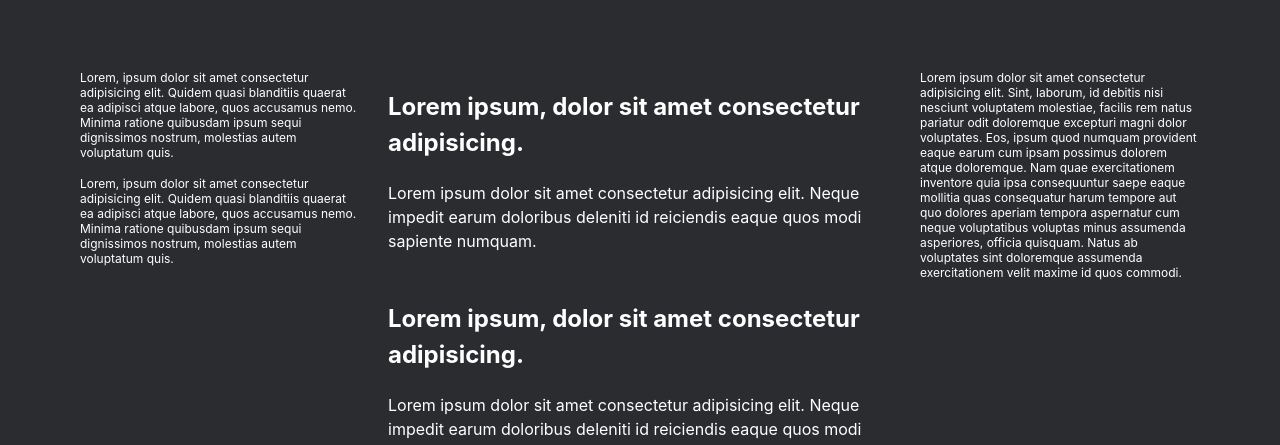
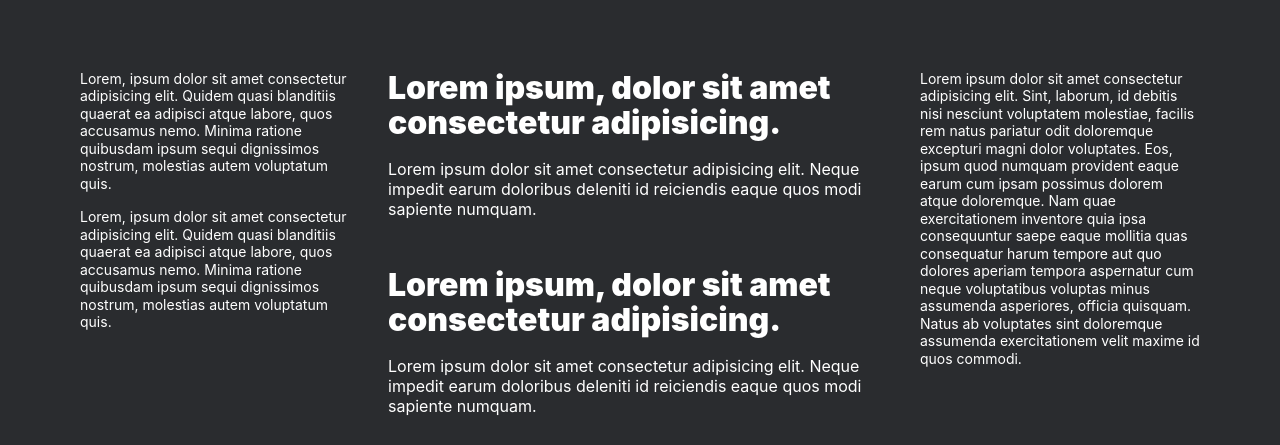
Before and after one commit to Stern-Ritter/three-column-layout, a website: page src/index.html in a window 1280 px wide. Shown: the part 341-786 px from the top of the page. Drawn offline with Linux system fonts and the light colour scheme; files whose address does not match are found by name.

Commit message:
Add card block

```diff
--- a/src/blocks/card/__header/card__header.css
+++ b/src/blocks/card/__header/card__header.css
@@ -0,0 +1,8 @@
+.card__header {
+  padding: 0;
+  margin: 0 0 18px 0;
+  font-style: normal;
+  font-weight: 900;
+  font-size: 32px;
+  line-height: 1.11;
+}
--- a/src/blocks/card/__text/card__text.css
+++ b/src/blocks/card/__text/card__text.css
@@ -0,0 +1,8 @@
+.card__text {
+  padding: 0;
+  margin: 0;
+  font-style: normal;
+  font-weight: normal;
+  font-size: 16px;
+  line-height: 1.25;
+}
--- a/src/blocks/sidebar/__paragraph/sidebar__paragraph.css
+++ b/src/blocks/sidebar/__paragraph/sidebar__paragraph.css
@@ -3,6 +3,6 @@
   margin: 0;
   font-style: normal;
   font-weight: normal;
-  font-size: 12px;
+  font-size: 14px;
   line-height: 1.25;
 }
--- a/src/index.css
+++ b/src/index.css
@@ -21,3 +21,6 @@
 @import url(./blocks/main/main.css);
 @import url(./blocks/main/__list/main__list.css);
 @import url(./blocks/main/__list-item/main__list-item.css);
+
+@import url(./blocks/card/__header/card__header.css);
+@import url(./blocks/card/__text/card__text.css);
```
Also changed, not shown: src/blocks/card/card.css (deleted).
